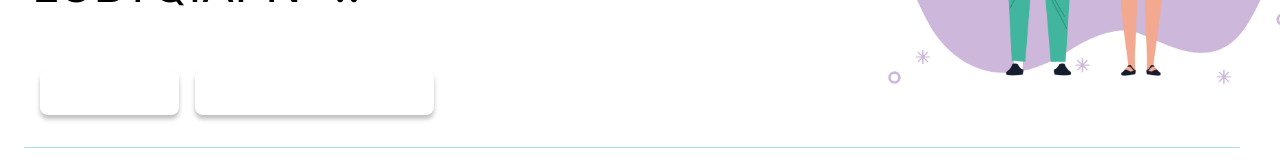
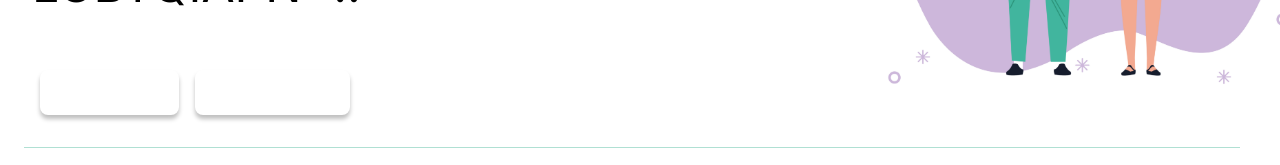
Before and after one commit to ElieltonRamos/Desafio-Lacrei-Saude, a Next.js app: page /professionals in a window 1280 px wide. Shown: the part 443-608 px from the top of the page. Built offline with nearby package versions, Linux system fonts and the light colour scheme.

Commit message:
refactor: update buttonRedirectService text in professionals page component

```diff
--- a/src/app/professionals/page.tsx
+++ b/src/app/professionals/page.tsx
@@ -9,7 +9,7 @@ function Professionals() {
   const router = useRouter();
 
   const buttonReturnHome = <b.buttonPrimary onClick={() => router.back()}>Retornar</b.buttonPrimary>
-  const buttonRedirectService = <b.buttonPrimary onClick={() => router.push('https://profissional.lacreisaude.com.br/')}>Buscar Atendimento</b.buttonPrimary>
+  const buttonRedirectService = <b.buttonPrimary onClick={() => router.push('https://profissional.lacreisaude.com.br/')}>Faça Parte</b.buttonPrimary>
   return (
     <>
       <Header />
```
